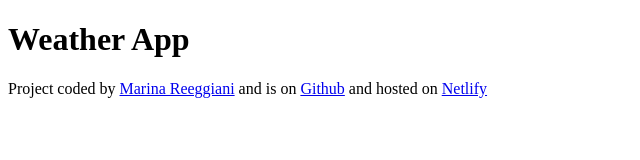
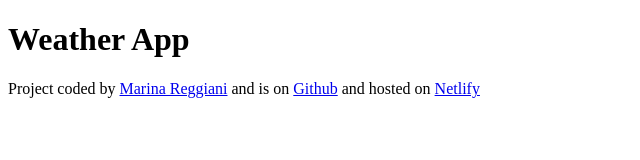
Before and after one commit to dalecatup/Weather-App-Project, a plain HTML site: page index.html in a window 1280 px wide. Shown: the full height of the page, 0-640 px from the left. Drawn offline with Linux system fonts and the light colour scheme.

Commit message:
Update index.html

```diff
--- a/index.html
+++ b/index.html
@@ -10,7 +10,7 @@
     <p>
       Project coded by
       <a href="https://kumadesign.netlify.app/" target="_blank"
-        >Marina Reeggiani</a
+        >Marina Reggiani</a
       >
       and is on
       <a href="https://github.com/dalecatup/Weather-App-Project" target="_blank"
```
